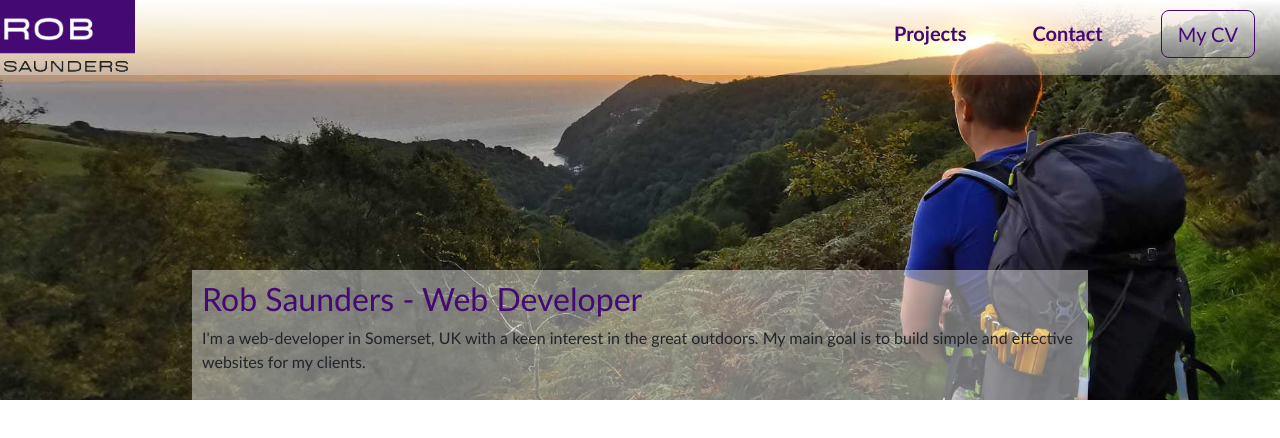
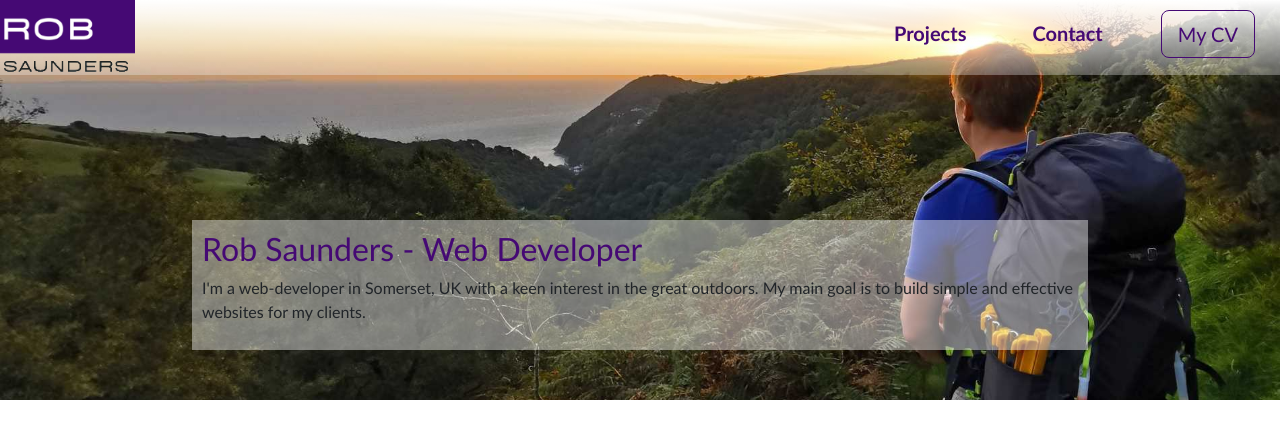
Before and after one commit to R0bsaunders/rob-saunders-react-portfolio, a React (Create React App) app: page / in a window 1280 px wide. Shown: the top 438 px of the page. Built offline with nearby package versions, Linux system fonts and the light colour scheme.

Commit message:
Restyled the jumbotron with a margin as it was not 'floating'

```diff
--- a/src/components/Jumbotron/Jumbotron.js
+++ b/src/components/Jumbotron/Jumbotron.js
@@ -1,5 +1,4 @@
 import React from 'react'
-// import { homepageContent } from '../../pages/HomePage/HomePageContent'
 
 function Jumbotron(data) {
 
--- a/src/styles/style.css
+++ b/src/styles/style.css
@@ -139,6 +139,7 @@ a:hover {
     flex-wrap: wrap;
     text-align: left;
     width: 70%;
+    margin-bottom: 50px;
 }
 
 /* work Section */
```
Lines whose indentation alone changed are shown as unchanged.
